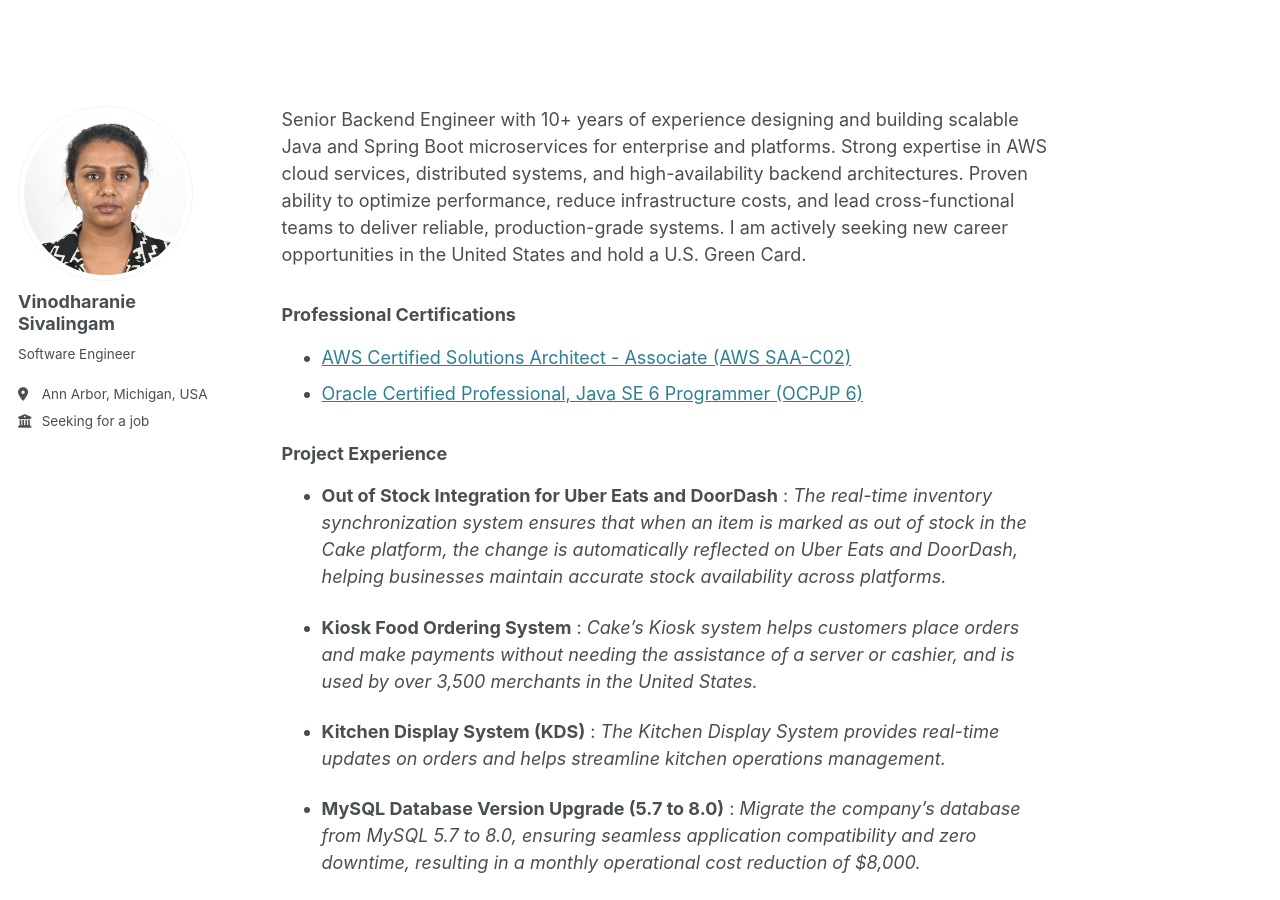
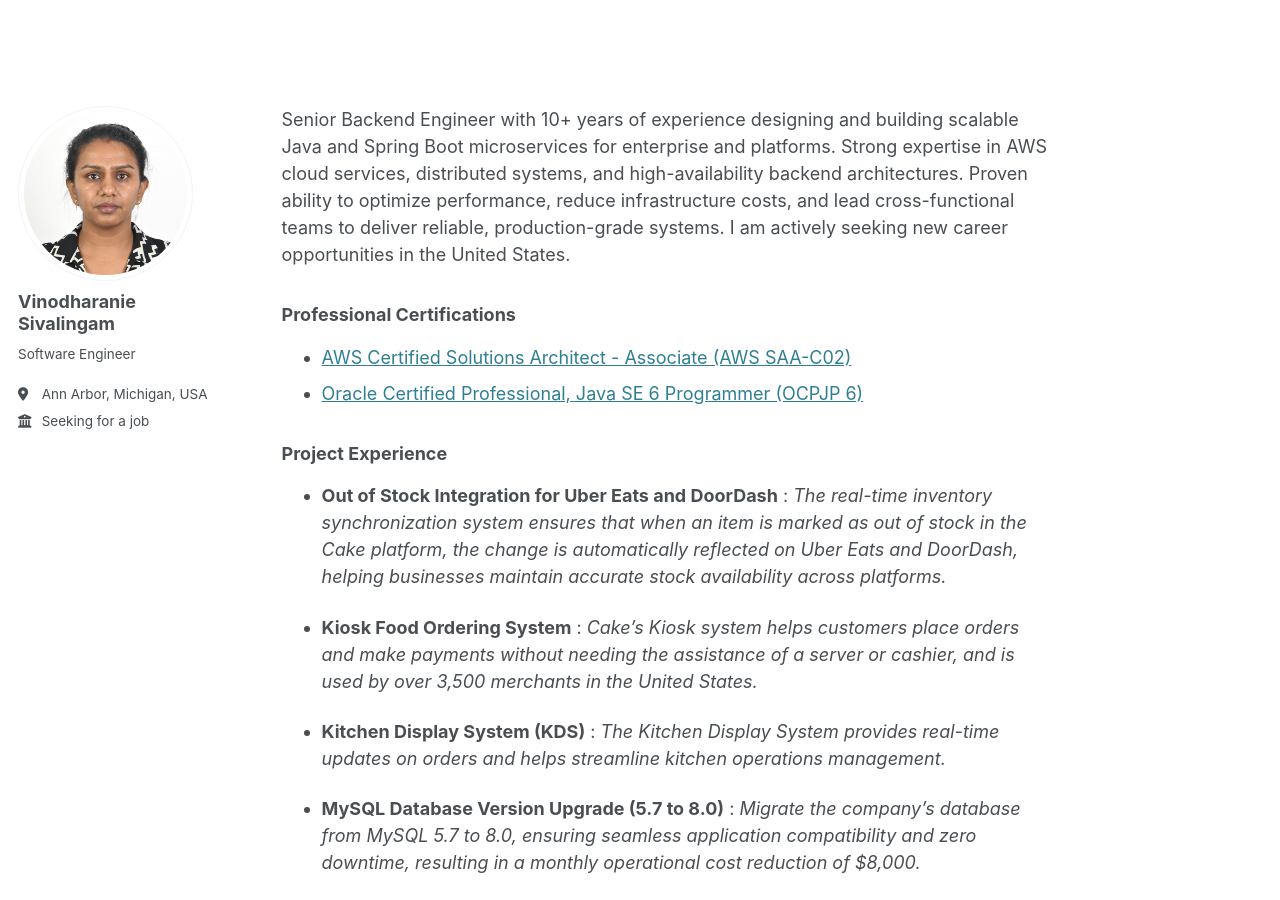
Before and after one commit to vinodharanie/vinodharanie.github.io, a Jekyll site: the page built from _pages/about.md, in a window 1280 px wide and 900 px high. Built offline with Jekyll 4.4.1, drawn with Linux system fonts in a browser that asks for light colours.

Commit message:
Update about.md

```diff
--- a/_pages/about.md
+++ b/_pages/about.md
@@ -5,7 +5,7 @@ redirect_from:
 - /about/
 - /about.html
 ---
-Senior Backend Engineer with 10+ years of experience designing and building scalable Java and Spring Boot microservices for enterprise and platforms. Strong expertise in AWS cloud services, distributed systems, and high-availability backend architectures. Proven ability to optimize performance, reduce infrastructure costs, and lead cross-functional teams to deliver reliable, production-grade systems. I am actively seeking new career opportunities in the United States and hold a U.S. Green Card.
+Senior Backend Engineer with 10+ years of experience designing and building scalable Java and Spring Boot microservices for enterprise and platforms. Strong expertise in AWS cloud services, distributed systems, and high-availability backend architectures. Proven ability to optimize performance, reduce infrastructure costs, and lead cross-functional teams to deliver reliable, production-grade systems. I am actively seeking new career opportunities in the United States.
 
 ### Professional Certifications
 - [AWS Certified Solutions Architect - Associate (AWS SAA-C02)](https://www.credly.com/badges/8ad31d47-6807-4703-92a8-958d143fb262?source=linked_in_profile)
```
